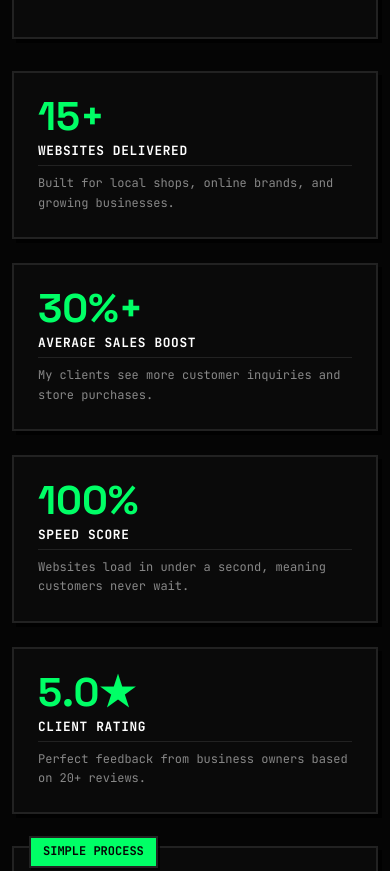
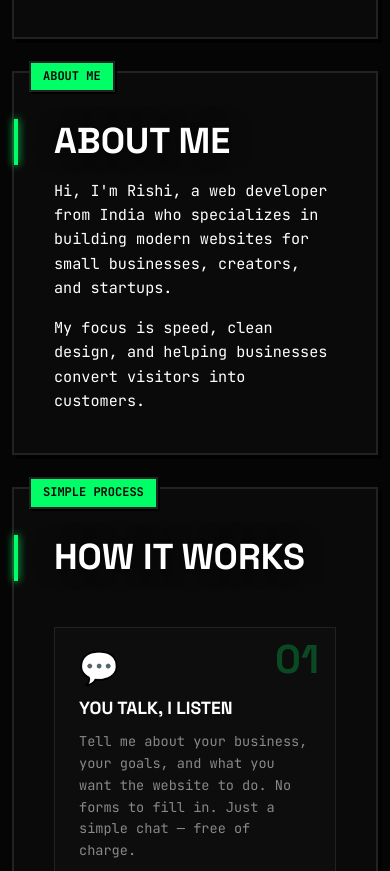
Before and after one commit to GodRishi/portfolio, a website built with Vite: page index.html in a window 390 px wide. Shown: the part 1203-2074 px from the top of the page. Built offline with nearby package versions, Linux system fonts and the light colour scheme.

Commit message:
Add files via upload

```diff
--- a/index.html
+++ b/index.html
@@ -88,7 +88,7 @@
           <!-- Availability badge (Suggestion E) -->
           <div class="availability-badge">
             <span class="avail-dot"></span>
-            Currently accepting <strong>2 new clients</strong> — spots fill fast
+            Open for new projects &amp; business collaborations
           </div>
 
           <div class="cta-group">
@@ -100,28 +100,16 @@
           <p class="price-hint">Websites starting from <span id="start-price">₹10,000</span> — no hidden fees.</p>
         </section>
 
-        <!-- Authority & Competence Metrics Grid -->
-        <section id="metrics-section" class="metrics-grid">
-          <div class="grid-card metric-card" data-metric="1">
-            <div class="metric-num">15+</div>
-            <div class="metric-label">WEBSITES DELIVERED</div>
-            <p class="metric-desc">Built for local shops, online brands, and growing businesses.</p>
-          </div>
-          <div class="grid-card metric-card" data-metric="2">
-            <div class="metric-num">30%+</div>
-            <div class="metric-label">average sales boost</div>
-            <p class="metric-desc">My clients see more customer inquiries and store purchases.</p>
-          </div>
-          <div class="grid-card metric-card" data-metric="3">
-            <div class="metric-num">100%</div>
-            <div class="metric-label">Speed score</div>
-            <p class="metric-desc">Websites load in under a second, meaning customers never wait.</p>
-          </div>
-          <div class="grid-card metric-card" data-metric="4">
-            <div class="metric-num">5.0★</div>
-            <div class="metric-label">CLIENT RATING</div>
-            <p class="metric-desc">Perfect feedback from business owners based on 20+ reviews.</p>
-          </div>
+        <!-- About Me Section (Suggestion 4 & 1) -->
+        <section id="about-section" class="grid-card about-card">
+          <div class="card-badge">ABOUT ME</div>
+          <h2 class="section-title">ABOUT ME</h2>
+          <p class="about-text" style="margin-bottom: 1rem;">
+            Hi, I'm Rishi, a web developer from India who specializes in building modern websites for small businesses, creators, and startups.
+          </p>
+          <p class="about-text">
+            My focus is speed, clean design, and helping businesses convert visitors into customers.
+          </p>
         </section>
 
         <!-- How It Works Strip (Suggestion A) -->
@@ -162,7 +150,7 @@
           <div class="portfolio-grid">
             <div class="portfolio-item-card" data-project-index="0" id="project-0">
               <div class="project-header">
-                <span class="project-tag">FINANCE // EASY PRICE TRACKER</span>
+                <span class="project-tag">PERSONAL PROJECT // EASY PRICE TRACKER</span>
                 <span class="project-year">2026</span>
               </div>
               <h3 class="project-title">Aether Cap</h3>
@@ -176,7 +164,7 @@
 
             <div class="portfolio-item-card" data-project-index="1" id="project-1">
               <div class="project-header">
-                <span class="project-tag">ONLINE SHOP // CLOTHING BRAND</span>
+                <span class="project-tag">DEMO PROJECT // CLOTHING BRAND</span>
                 <span class="project-year">2025</span>
               </div>
               <h3 class="project-title">Titan Shop</h3>
@@ -190,7 +178,7 @@
 
             <div class="portfolio-item-card" data-project-index="2" id="project-2">
               <div class="project-header">
-                <span class="project-tag">MUSIC PLAYER // INTERACTIVE SHAPES</span>
+                <span class="project-tag">PERSONAL PROJECT // INTERACTIVE SHAPES</span>
                 <span class="project-year">2025</span>
               </div>
               <h3 class="project-title">Volt Audio</h3>
@@ -204,7 +192,7 @@
 
             <div class="portfolio-item-card" data-project-index="3" id="project-3">
               <div class="project-header">
-                <span class="project-tag">HEALTHCARE // CLINIC SCHEDULER</span>
+                <span class="project-tag">DEMO PROJECT // CLINIC SCHEDULER</span>
                 <span class="project-year">2025</span>
               </div>
               <h3 class="project-title">Clinic Scheduler</h3>
@@ -215,35 +203,25 @@
               </div>
               <a href="#" class="project-link" target="_blank" rel="noopener">VIEW WEBSITE &rarr;</a>
             </div>
+
           </div>
         </section>
 
-        <!-- Testimonials & Client Ratings Section (Replaces off-topic Ebook section) -->
+        <!-- Testimonials & Client Ratings Section -->
         <section id="ratings-section" class="grid-card ratings-container-card">
-          <div class="card-badge">CLIENT REVIEWS</div>
-          <h2 class="section-title">WHAT BUSINESS OWNERS SAY</h2>
-          <p class="section-subtitle">Real feedback from clients who wanted simple, fast, and high-performing websites.</p>
+          <div class="card-badge">AVAILABILITY</div>
+          <h2 class="section-title">LET'S WORK TOGETHER</h2>
+          <p class="section-subtitle">Transparent collaboration and honest partnerships.</p>
 
-          <div class="testimonials-grid">
-            <div class="testimonial-card">
-              <div class="stars-row">★★★★★ 5.0 RATING</div>
-              <p class="testimonial-quote">
-                "Rishi built our online store using advanced AI helpers. It cost us half of what other developers quoted, took half the time, and loads in less than a second. Our sales went up by 30% in the first month!"
+          <div class="testimonials-grid" style="grid-template-columns: 1fr;">
+            <div class="testimonial-card" style="box-shadow: var(--shadow-offset) var(--shadow-offset) 0px var(--shadow-color);">
+              <div class="stars-row">PORTFOLIO LAUNCH SPECIAL</div>
+              <p class="testimonial-quote" style="font-size: 1.05rem; font-style: normal; margin-top: 0.5rem; margin-bottom: 0.5rem;">
+                I am currently accepting my first few business clients at discounted pricing. Since I am establishing my independent portfolio, you get agency-grade websites built with clean code and smart AI tools at a fraction of the usual market cost.
               </p>
               <div class="testimonial-author">
-                <strong>Marcus T.</strong>
-                <span>Founder, Retail Brand</span>
-              </div>
-            </div>
-
-            <div class="testimonial-card">
-              <div class="stars-row">★★★★★ 5.0 RATING</div>
-              <p class="testimonial-quote">
-                "No confusing developer talk. Rishi was friendly, explained everything in plain English, and built a patient booking calendar that saved us hours of phone work. Our patients love using it."
-              </p>
-              <div class="testimonial-author">
-                <strong>Dr. Helen R.</strong>
-                <span>Director, Medical Center</span>
+                <strong>Rishi Saha</strong>
+                <span>Independent Web Developer</span>
               </div>
             </div>
           </div>
--- a/src/style.css
+++ b/src/style.css
@@ -484,47 +484,16 @@ html.light .toggle-text-dark { display: none; }
   box-shadow: calc(var(--shadow-offset) + 2px) calc(var(--shadow-offset) + 2px) 0px var(--shadow-color);
 }
 
-/* --- Metrics Grid --- */
-.metrics-grid {
+/* --- About Card --- */
+.about-card {
   grid-column: span 4;
-  display: grid;
-  grid-template-rows: repeat(4, 1fr);
-  gap: 1.5rem;
 }
 
-.metric-card {
-  padding: 1.5rem;
-  flex-direction: column;
-  justify-content: center;
-}
-
-.metric-card:hover {
-  border-color: var(--accent-color);
-  transform: translate(-2px, -2px);
-  box-shadow: calc(var(--shadow-offset) + 2px) calc(var(--shadow-offset) + 2px) 0px var(--shadow-color);
-}
-
-.metric-num {
-  font-family: var(--font-headings);
-  font-size: 2.5rem;
-  font-weight: 800;
-  line-height: 1;
-  color: var(--accent-color);
-}
-
-.metric-label {
-  font-size: 0.8rem;
-  text-transform: uppercase;
-  font-weight: bold;
-  letter-spacing: 0.05em;
-  margin: 0.25rem 0 0.5rem 0;
-  border-bottom: 1px solid var(--border-color);
-  padding-bottom: 0.25rem;
-}
-
-.metric-desc {
-  font-size: 0.75rem;
-  color: var(--text-muted);
+.about-text {
+  font-family: var(--font-mono);
+  font-size: 0.95rem;
+  line-height: 1.6;
+  color: var(--text-color);
 }
 
 /* --- Control Help Panel --- */
@@ -1040,10 +1009,8 @@ html.light .toggle-text-dark { display: none; }
   .hero-card {
     grid-column: span 12;
   }
-  .metrics-grid {
+  .about-card {
     grid-column: span 12;
-    grid-template-columns: repeat(2, 1fr);
-    grid-template-rows: repeat(2, 1fr);
   }
   .control-card {
     grid-column: span 12;
@@ -1059,10 +1026,6 @@ html.light .toggle-text-dark { display: none; }
 @media (max-width: 768px) {
   .site-container {
     padding: 1rem 0.75rem;
-  }
-
-  .metrics-grid {
-    grid-template-columns: 1fr;
   }
 
   /* Steps grid stacks vertically on mobile */
```
Also changed, not shown: dist/assets/index-8cdUXJtn.js (added), dist/assets/index-D91tCxvP.css (added), dist/index.html, 1 other file.
